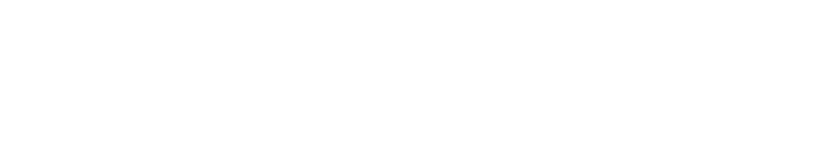
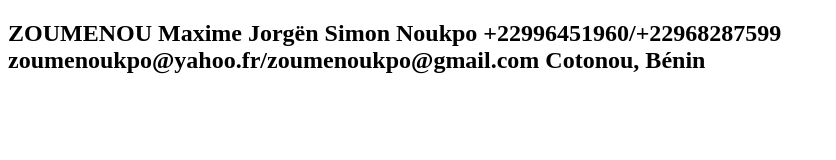
Before and after one commit to MaxZoumenou/git-mon-cv, a plain HTML site: page index.html in a window 1280 px wide. Shown: the whole page, without its empty margins (0-836 px from the left). Drawn offline with Linux system fonts and the light colour scheme.

Commit message:
mise en place de la section titre

```diff
--- a/index.html
+++ b/index.html
@@ -8,6 +8,13 @@
     <title>Document</title>
 </head>
 <body>
-
+    <section>
+        <h1>
+            ZOUMENOU Maxime Jorgën Simon Noukpo
+            +22996451960/+22968287599
+            zoumenoukpo@yahoo.fr/zoumenoukpo@gmail.com
+            Cotonou, Bénin
+        </h1>
+    </section>
 </body>
 </html>
```
